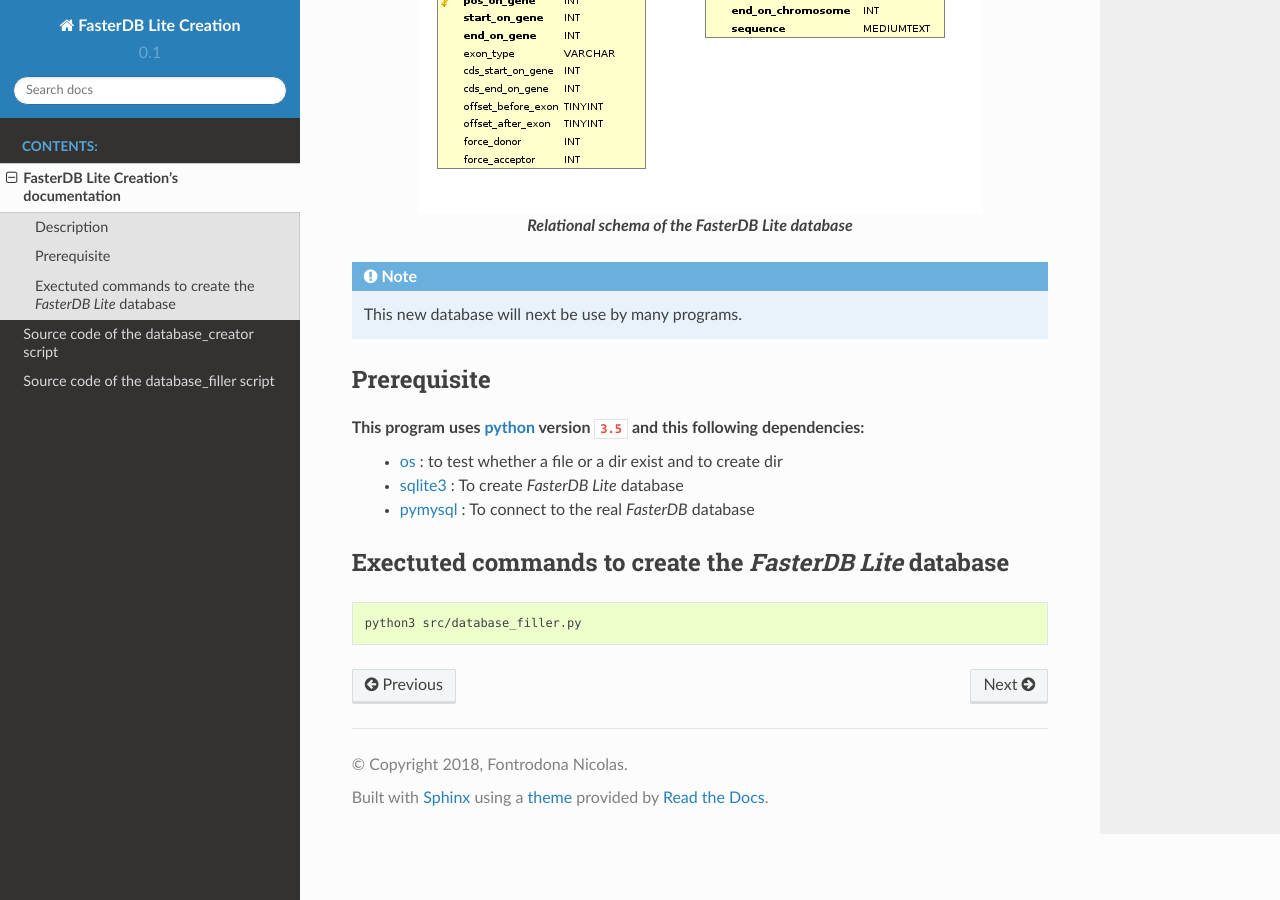
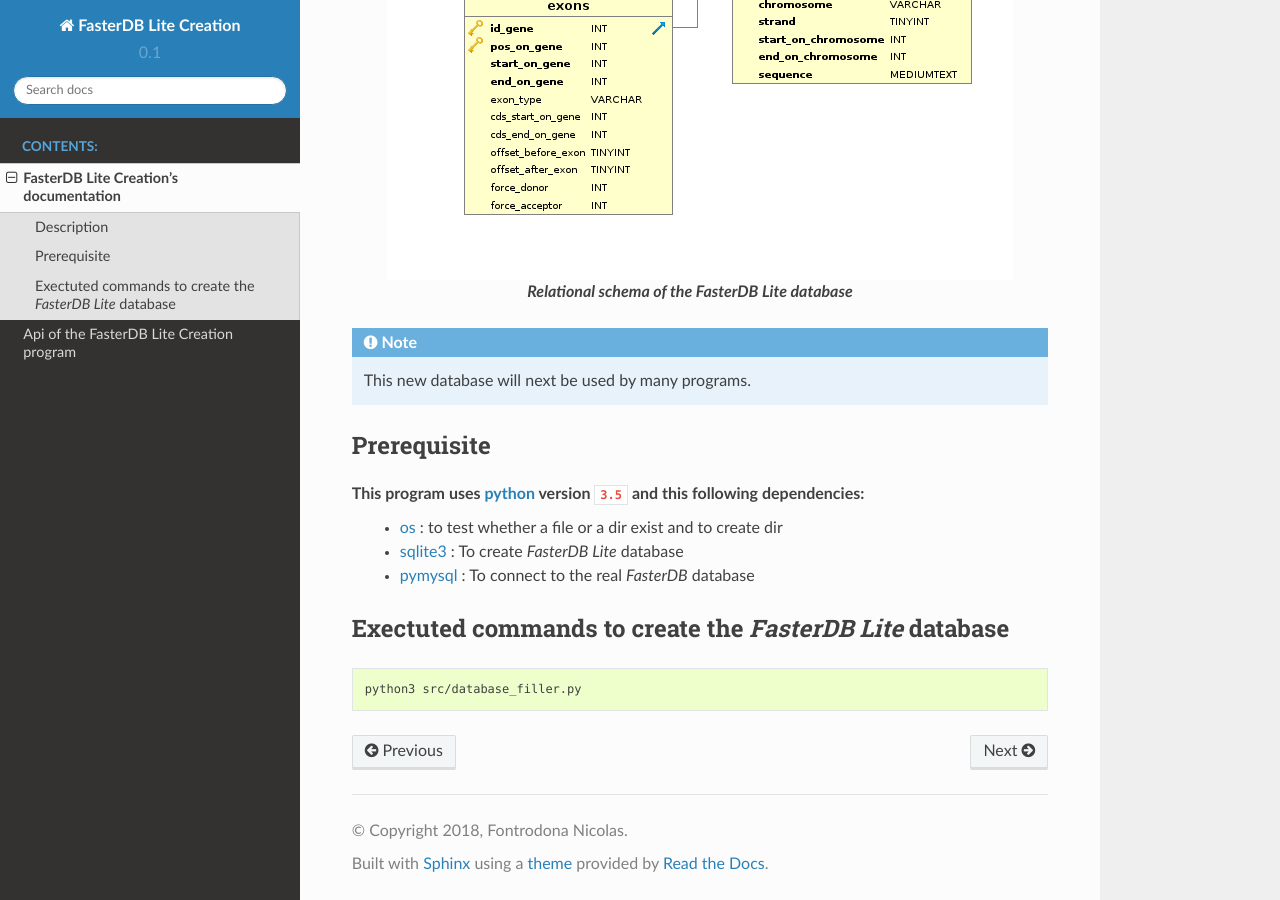
Before and after one commit to LBMC/Lemaire_et_al_2019, a Sphinx documentation site: the page built from Database_creator/doc/source/README.rst, in a window 1280 px wide and 900 px high, scrolled down 613 px. Built offline with Sphinx 7.4.7 and the Read the Docs theme 2.0.0, drawn with Linux system fonts in a browser that asks for light colours.

Commit message:
doc correction of some files

```diff
--- a/Database_creator/doc/source/README.rst
+++ b/Database_creator/doc/source/README.rst
@@ -18,7 +18,7 @@
 
 .. note::
 
-	This new database will next be use by many programs.
+	This new database will next be used by many programs.
 
 
 Prerequisite
--- a/Database_creator/doc/source/api.rst
+++ b/Database_creator/doc/source/api.rst
@@ -1,12 +1,15 @@
+Api of the FasterDB Lite Creation program
+=========================================
+
 Source code of the database_creator script
-==========================================
+------------------------------------------
 
 .. automodule:: database_creator
    :members:
 
 
 Source code of the database_filler script
-=========================================
+-----------------------------------------
 
 .. automodule:: database_filler
    :members:
```
Also changed, not shown: Database_creator/doc/source/images/schema.png.
